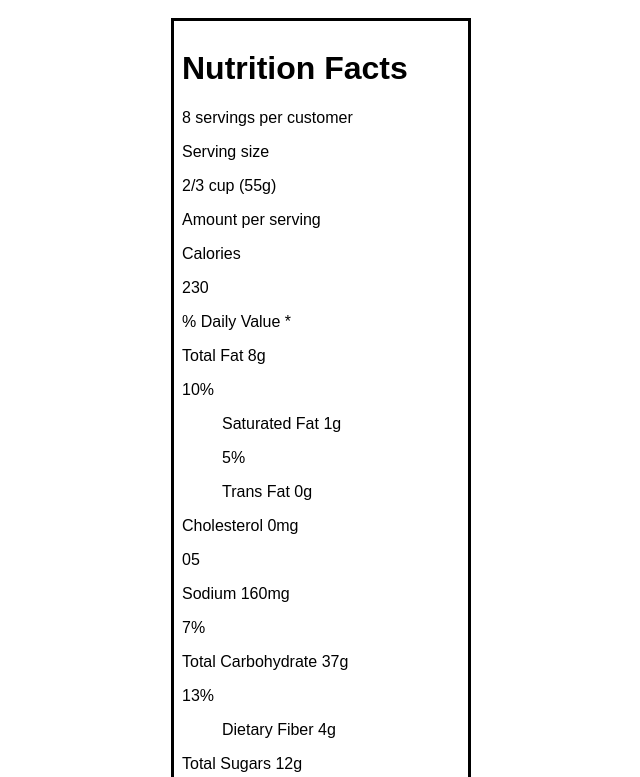
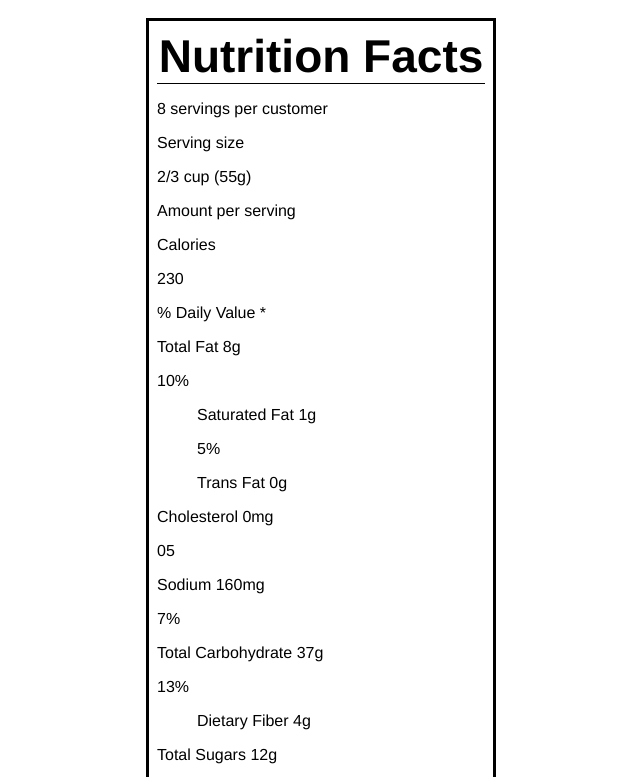
Before and after one commit to sd4483/nutrition-label, a plain HTML site: page index.html in a window 1280 px wide. Shown: the top 777 px of the page, without its empty margins (319-959 px from the left). Drawn offline with Linux system fonts and the light colour scheme.

Commit message:
Add styling to main heading

```diff
--- a/css/styles.css
+++ b/css/styles.css
@@ -4,12 +4,20 @@
 
 body {
     padding: 10px;
-    font-family: Arial, Helvetica, sans-serif;
+    font-family: Helvetica, sans-serif;
 }
 
 main {
-    width: 300px;
+    width: 350px;
     margin: 0 auto;
     padding: 8px;
     border: 3px solid black;
 }
+
+.main-heading {
+    margin: 0px;
+    font-size: 46px;
+    font-weight: 900;
+    text-align: center;
+    border-bottom: 1px solid black;
+}
--- a/index.html
+++ b/index.html
@@ -8,7 +8,7 @@
 </head>
 <body>
     <main>
-        <h1>Nutrition Facts</h1>
+        <h1 class="main-heading">Nutrition Facts</h1>
         <div class="serving-info">
             <p>8 servings per customer</p>
             <div class="serving-size">
```
